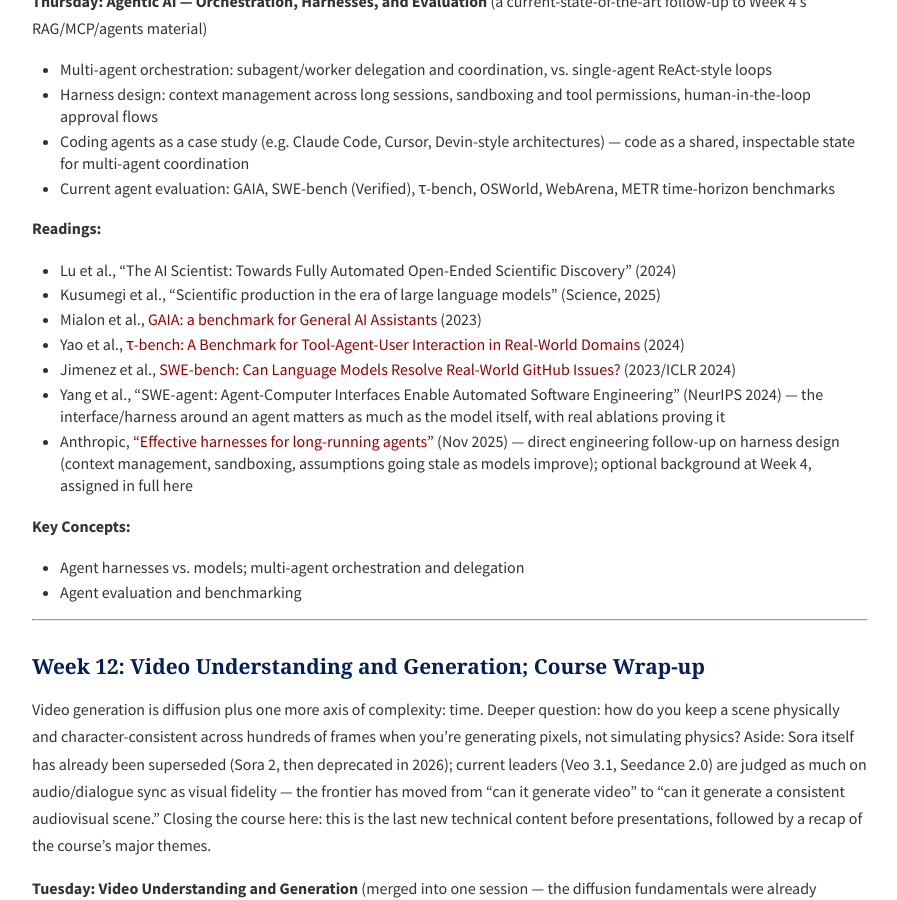
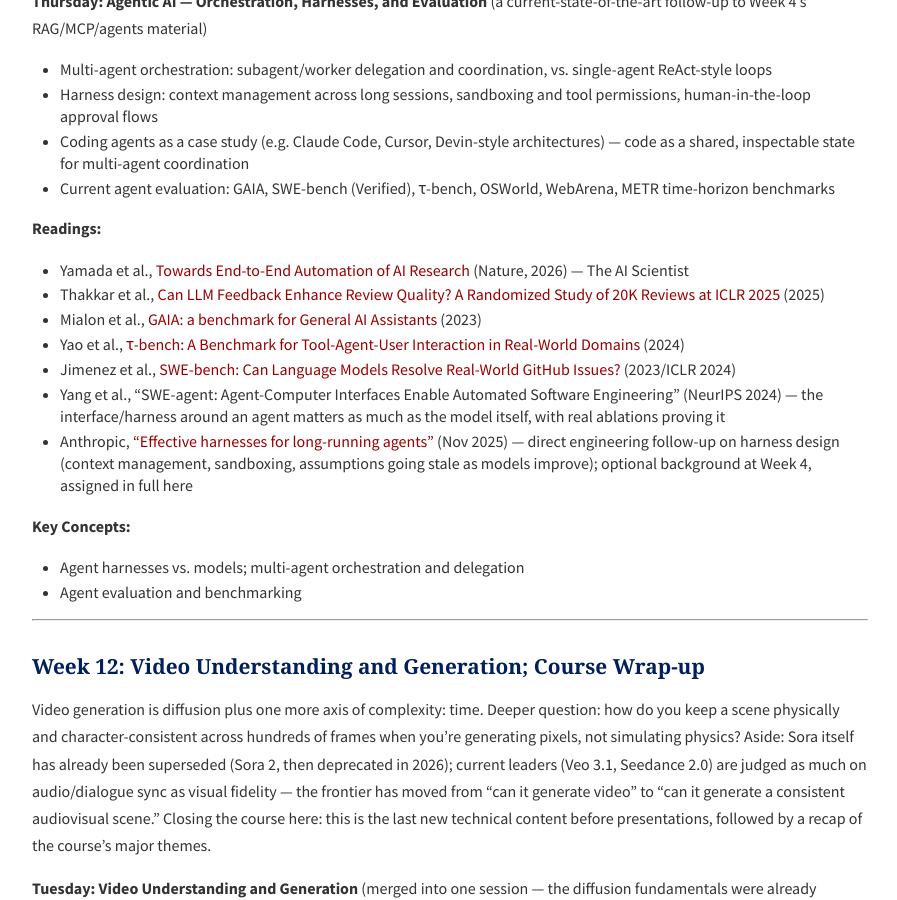
Before and after one commit to ungarl/CIS6220, a Jekyll site: the page built from topics.md, in a window 1280 px wide and 900 px high, scrolled down 14198 px. Shown: the whole window, without its empty margins (190-1087 px from the left). Built offline with Jekyll 4.4.1, drawn with Linux system fonts in a browser that asks for light colours; some web fonts are replaced.

Commit message:
Week 11 Tue readings: Yamada et al. 2026 (AI Scientist, Nature) and Thakkar et al. 2025 (ICLR review feedback)
Replaces Lu et al. 2024 and Kusumegi et al. 2025 in topics.md to match the reading
questions students received; adds both papers to the resources.md reading list.

Co-Authored-By: Claude Opus 5.5 <noreply@anthropic.com>

```diff
--- a/topics.md
+++ b/topics.md
@@ -641,8 +641,8 @@ follow-up to Week 4's RAG/MCP/agents material)
 
 **Readings:**
 
-- Lu et al., "The AI Scientist: Towards Fully Automated Open-Ended Scientific Discovery" (2024)
-- Kusumegi et al., "Scientific production in the era of large language models" (Science, 2025)
+- Yamada et al., [Towards End-to-End Automation of AI Research](https://arxiv.org/abs/2606.15497) (Nature, 2026) — The AI Scientist
+- Thakkar et al., [Can LLM Feedback Enhance Review Quality? A Randomized Study of 20K Reviews at ICLR 2025](https://arxiv.org/abs/2504.09737) (2025)
 - Mialon et al., [GAIA: a benchmark for General AI Assistants](https://arxiv.org/abs/2311.12983) (2023)
 - Yao et al., [τ-bench: A Benchmark for Tool-Agent-User Interaction in Real-World Domains](https://arxiv.org/abs/2406.12045) (2024)
 - Jimenez et al., [SWE-bench: Can Language Models Resolve Real-World GitHub Issues?](https://arxiv.org/abs/2310.06770) (2023/ICLR 2024)
```
Also changed, not shown: resources.md (+2 -0 lines).
